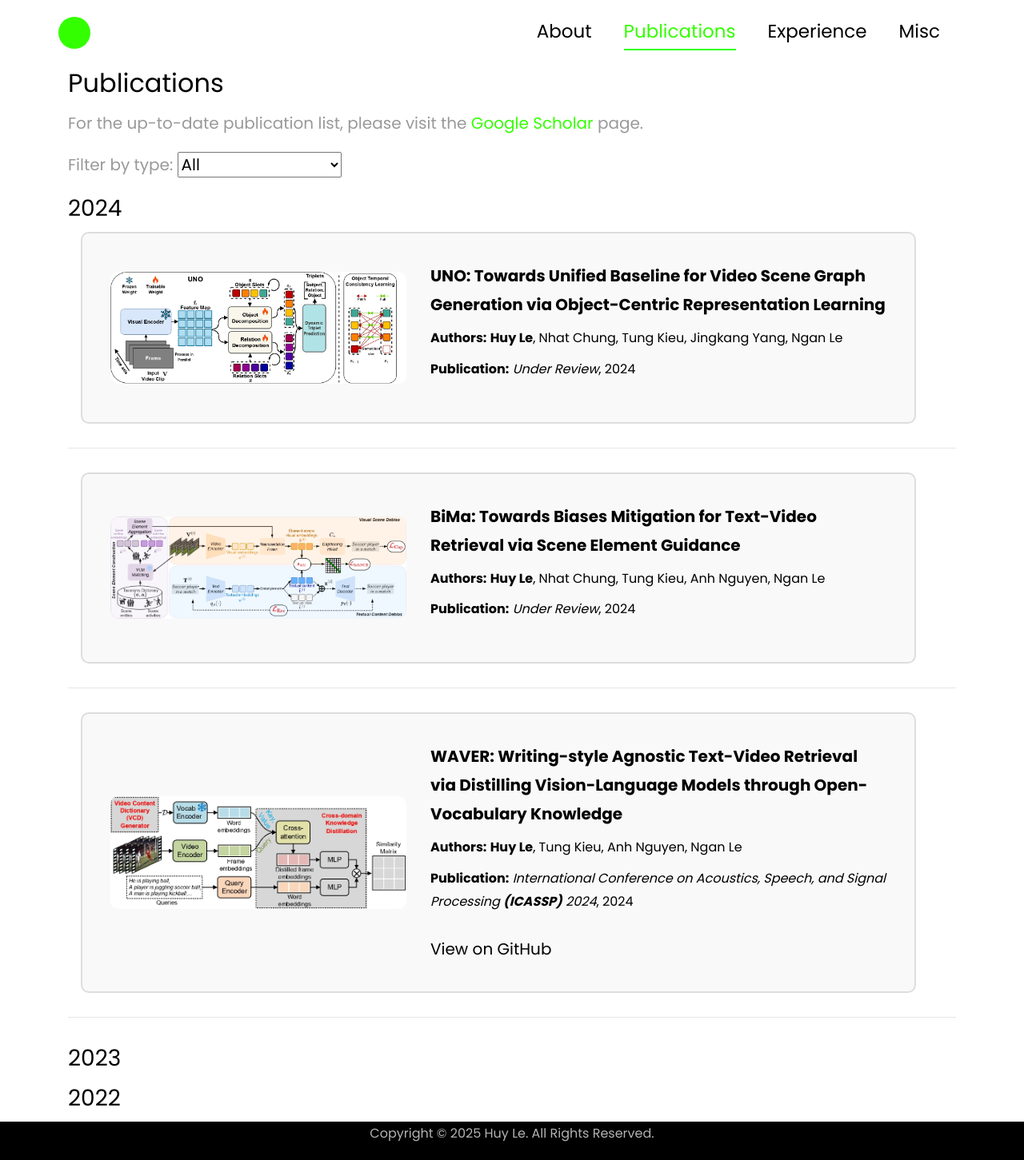
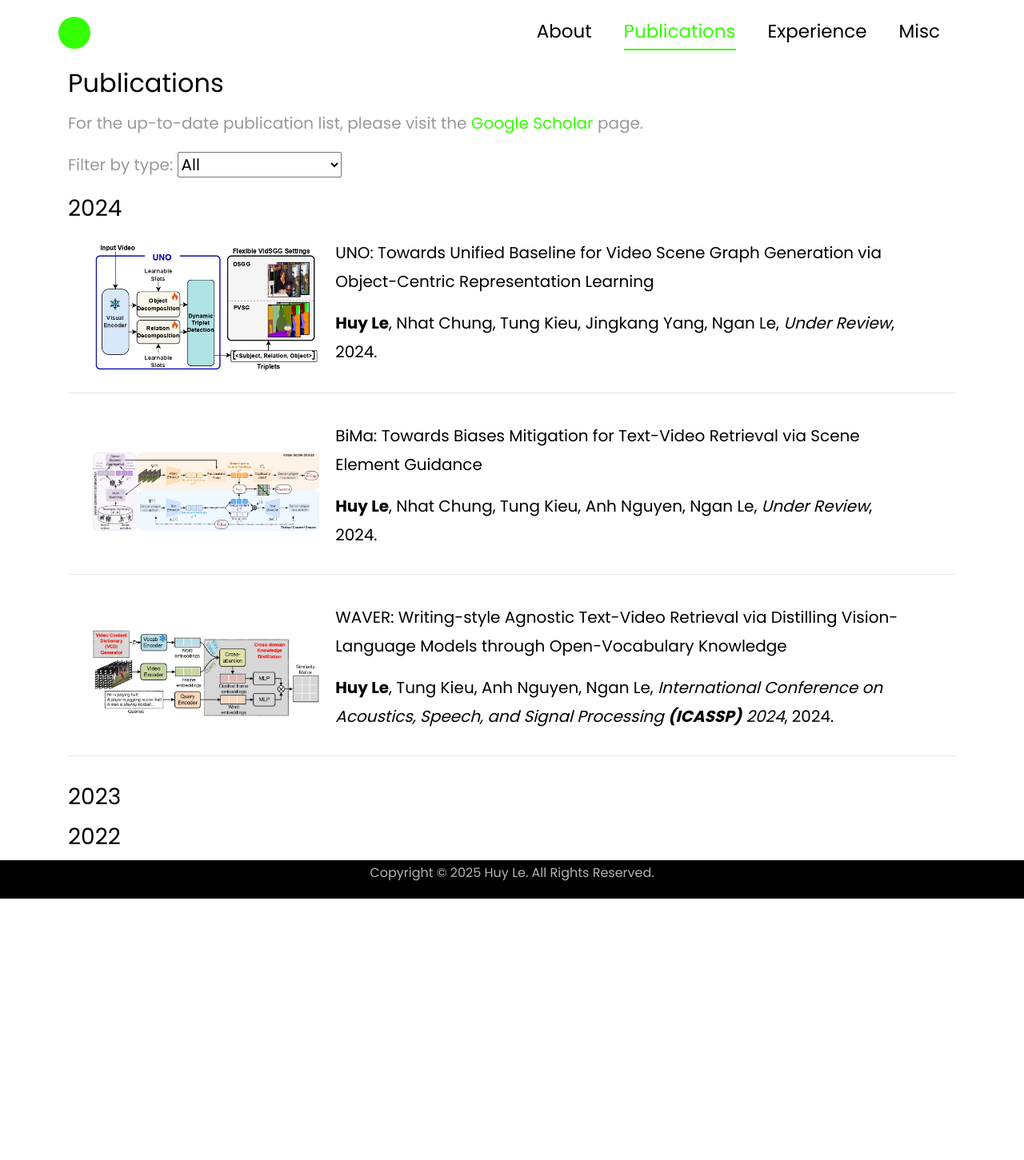
Before and after one commit to lehuy1611/lehuy1611.github.io, a Jekyll site: the page built from publication.html, in a window 1280 px wide. Shown: the whole page at 80% size. Built offline with Jekyll 4.4.1, drawn with Linux system fonts in a browser that asks for light colours; after the commit the page ends 1124 px from its top, so only the background shows below that.

Commit message:
update web layout

```diff
--- a/_includes/archive-single.html
+++ b/_includes/archive-single.html
@@ -28,36 +28,92 @@
     {% endif %}
 
     {% if post.collection == 'publications' %}
-      <div style="border: 2px solid #ddd; padding: 20px; margin-bottom: 20px; border-radius: 10px; background-color: #f9f9f9;">
-        <table style="width: 100%; border-spacing: 0px; border-collapse: collapse; margin-right: auto;">
+      <table style="width:100%; border:5px; border-spacing:0px; border-collapse:collapse; margin-right:auto; color: black;">
         <tbody>
           <tr>
-              <!-- Image Cell -->
-              <td style="padding: 15px; width: 40%; text-align: center;">
-                <img src="{{ post.image }}" alt="{{ post.title }}" style="max-width: 100%; height: auto; display: block; margin: auto; border-radius: 10px;" />
+            <td style="padding:15px; width:30%; text-align:center;">
+                <img src="{{ post.image }}" alt="{{ post.title }}" style="max-width:100%; height:auto; display: block; margin: auto;" />
             </td>
-
-              <!-- Text Cell -->
-              <td style="padding: 15px; width: 60%; vertical-align: top;">
-                <p style="font-size: 20px; font-weight: bold; color: black; margin-bottom: 10px;">
-                  <a href="{{ post.link }}" style="color: black; text-decoration: none;">{{ post.title }}</a>
+            <td style="padding:5px; width:70%; color: black;">
+              <p><a class="pub1" href="{{ post.link }}" style="color: black;">{{ post.title }}</a></p>
+              <p><a class="pub2" style="color: black;"> {{ post.authors }}, <i>{{ post.publication }}</i>, {{ post.year }}. </a>
+              {% if post.github %}
+                <a href="{{ post.github }}" style="color: black;"> <i class="fab fa-fw fa-github" aria-hidden="true"></i></a>
+              {% endif %}
               </p>
-                <p style="font-size: 16px; color: black; margin-bottom: 10px;">
-                  <span style="font-weight: bold;">Authors:</span> {{ post.authors }}
+            </td>
+          </tr>
+        </tbody>
+      </table>
+    {% elsif post.collection == 'portfolio' %}
+      <table style="width:100%; border:0px; border-spacing:0px; border-collapse:collapse; margin-right:auto; color: black;">
+        <tbody>
+          <tr>
+            <td style="padding:10px; width:25%; vertical-align:middle; text-align:center;">
+              <p>
+                <img src="{{ post.image }}" alt="{{ post.title }}" style="max-width: 100%; height: auto; display: block; margin: auto;" />
               </p>
-                <p style="font-size: 16px; color: black;">
-                  <span style="font-weight: bold;">Publication:</span> <i>{{ post.publication }}</i>, {{ post.year }}
-                </p>
-                {% if post.github %}
-                  <a href="{{ post.github }}" style="margin-top: 10px; display: inline-block; color: black;">
-                    <i class="fab fa-github"></i> View on GitHub
-                  </a>
+            </td>
+            <td style="padding:10px; width:75%; color: black;">
+              <b><a href="{{ base_path }}{{ post.url }}" rel="permalink" style="color: black;">{{ title }}</a></b>
+              <br>
+              <p style="color: black;">{{ post.excerpt }}</p>
+              {% if post.github != 'None' %}
+                <button class="btn btn-round btn-sm btn-ghost-blue" onclick="location.href='{{ post.github }}'" style="color: black;">github</button>
+              {% endif %}
+              {% if post.docs != 'None' %}
+                <button class="btn btn-round btn-sm btn-ghost-blue" onclick="location.href='{{ post.docs }}'" style="color: black;">docs</button>
+              {% endif %}
+              {% if post.pdf != 'None' %}
+                <button class="btn btn-round btn-sm btn-ghost-blue" onclick="location.href='{{ post.pdf }}'" style="color: black;">pdf</button>
               {% endif %}
             </td>
           </tr>
         </tbody>
       </table>
-      </div>
+    {% elsif post.collection == 'teaching' %}
+      <table style="width:100%; border:0px; border-spacing:0px; border-collapse:collapse; margin-right:auto; color: black;">
+        <tbody>
+          <tr>
+            <td style="padding:5px; width:20%; text-align:center;">
+              <p>
+                <img src="{{ post.image }}" alt="{{ post.title }}" style="max-width: 100%; height: auto; display: block; margin: auto;" />
+              </p>
+            </td>
+            <td style="padding:5px; width:80%; color: black;">
+              {% if post.link %}
+                <b><a class="pub1" href="{{ post.link }}" style="color: black;">{{ title }}</a> <a href="{{ base_path }}{{ post.url }}" rel="permalink"><i class="fa fa-link" aria-hidden="true" title="permalink"></i><span class="sr-only">Permalink</span></a></b>
+              {% else %}
+                <b><a class="pub1" href="{{ base_path }}{{ post.url }}" rel="permalink" style="color: black;">{{ title }}</a></b>
+              {% endif %}
+              <br>
+              <p><a class="pub2" style="color: black;"> <i>{{ post.venue }}</i>, {{ post.date | default: "1900-01-01" | date: "%Y" }}
+              <br> {{ post.subject }}</a></p>
+            </td>
+          </tr>
+        </tbody>
+      </table>
+    {% elsif post.collection == 'research' %}
+    <table style="width:100%; border:0px; border-spacing:0px; border-collapse:collapse; margin-right:auto; color: black;">
+        <tbody>
+          <tr>
+            <td style="padding:5px; width:20%; text-align:center;">
+              <p>
+                <img src="{{ post.image }}" alt="{{ post.title }}" style="max-width: 100%; height: auto; display: block; margin: auto;" />
+              </p>
+            </td>
+            <td style="padding:5px; width:80%; color: black;">
+              {% if post.link %}
+                <b><a class="pub1" href="{{ post.link }}" style="color: black;">{{ title }}</a> <a href="{{ base_path }}{{ post.url }}" rel="permalink"><i class="fa fa-link" aria-hidden="true" title="permalink"></i><span class="sr-only">Permalink</span></a></b>
+              {% else %}
+                <b><a class="pub1" href="{{ base_path }}{{ post.url }}" rel="permalink" style="color: black;">{{ title }}</a></b>
+              {% endif %}
+              <br>
+              <p><a class="pub2" style="color: black;"><i>{{ post.venue }}</i>, {{ post.date | default: "1900-01-01" | date: "%Y" }}</a></p>
+            </td>
+          </tr>
+        </tbody>
+      </table>
     {% else %}
       <h2 class="archive__item-title" itemprop="headline" style="color: black;">
         {% if post.link %}
```
Also changed, not shown: images/publications/uno_2024.jpg. Lines whose indentation alone changed are shown as unchanged.
